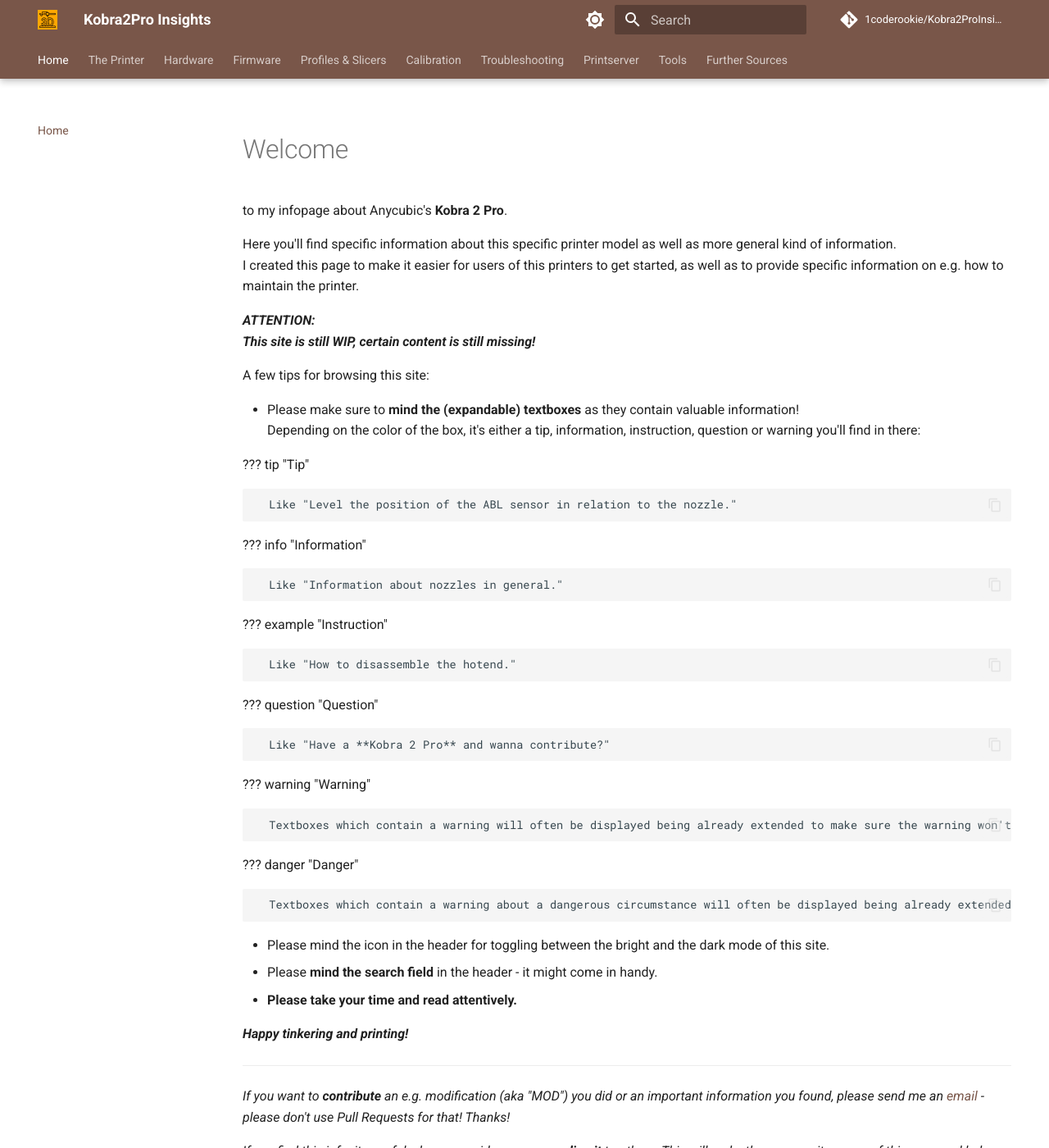
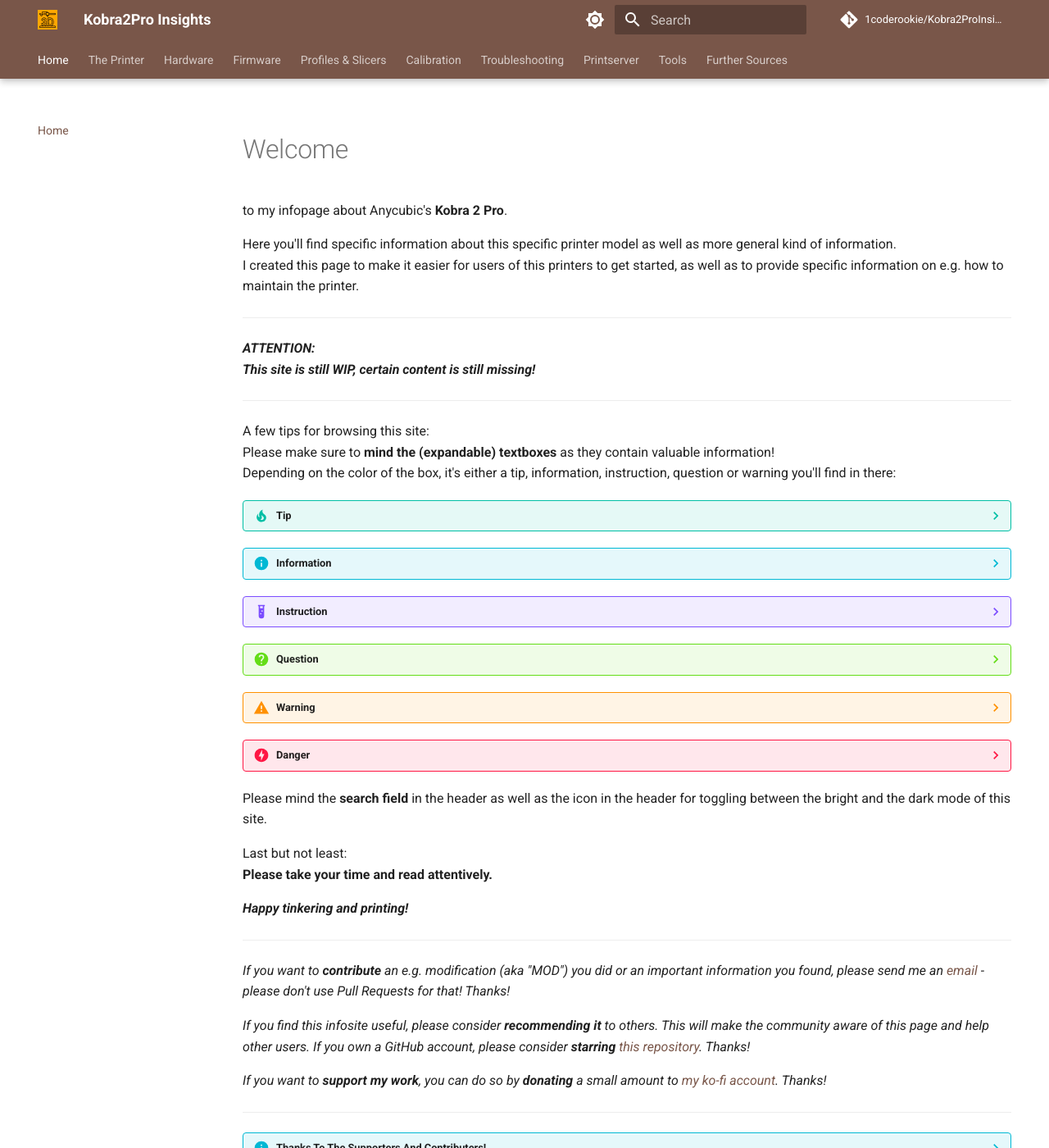
Before and after one commit to 1coderookie/Kobra2ProInsights, an MkDocs documentation site: the page built from docs/index.md, in a window 1280 px wide and 1400 px high. Shown: the whole window at 82% size. Built offline with MkDocs 1.6.1 and Material for MkDocs 9.7.7, drawn with Linux system fonts in a browser that asks for light colours; comment, search, counter and statistics services are not loaded.

Commit message:
Update index.md

```diff
--- a/docs/index.md
+++ b/docs/index.md
@@ -6,43 +6,48 @@
 Here you'll find specific information about this specific printer model as well as more general kind of information.
 I created this page to make it easier for users of this printers to get started, as well as to provide specific information on e.g. how to maintain the printer.
 
+---
+
 ***ATTENTION:***
 ***This site is still WIP, certain content is still missing!***
 
+---
+
 A few tips for browsing this site:
+Please make sure to **mind the (expandable) textboxes** as they contain valuable information!
+Depending on the color of the box, it's either a tip, information, instruction, question or warning you'll find in there:
 
-- Please make sure to **mind the (expandable) textboxes** as they contain valuable information!
-  Depending on the color of the box, it's either a tip, information, instruction, question or warning you'll find in there:
+??? tip "Tip"
 
-  ??? tip "Tip"
+    Like "Level the position of the ABL sensor in relation to the nozzle."
 
-      Like "Level the position of the ABL sensor in relation to the nozzle."
+??? info "Information"
 
-  ??? info "Information"
+    Like "Information about nozzles in general."
 
-      Like "Information about nozzles in general."
+??? example "Instruction"
 
-  ??? example "Instruction"
+    Like "How to disassemble the hotend."
 
-      Like "How to disassemble the hotend."
+??? question "Question"
 
-  ??? question "Question"
+    Like "Have a **Kobra 2 Pro** and wanna contribute?"
 
-      Like "Have a **Kobra 2 Pro** and wanna contribute?"
+??? warning "Warning"
 
-  ??? warning "Warning"
+    Textboxes which contain a warning will often be displayed being already extended to make sure the warning won't be overseen.
 
-      Textboxes which contain a warning will often be displayed being already extended to make sure the warning won't be overseen.
+??? danger "Danger"
 
-  ??? danger "Danger"
+    Textboxes which contain a warning about a dangerous circumstance will often be displayed being already extended to make sure the warning won't be overseen.
 
-      Textboxes which contain a warning about a dangerous circumstance will often be displayed being already extended to make sure the warning won't be overseen.
+Please mind the **search field** in the header as well as the icon in the header for toggling between the bright and the dark mode of this site.
 
-- Please mind the icon in the header for toggling between the bright and the dark mode of this site.
-- Please **mind the search field** in the header - it might come in handy.
-- **Please take your time and read attentively.**
+Last but not least:
+**Please take your time and read attentively.**
 
 ***Happy tinkering and printing!***
+
 
 ---
 
```
